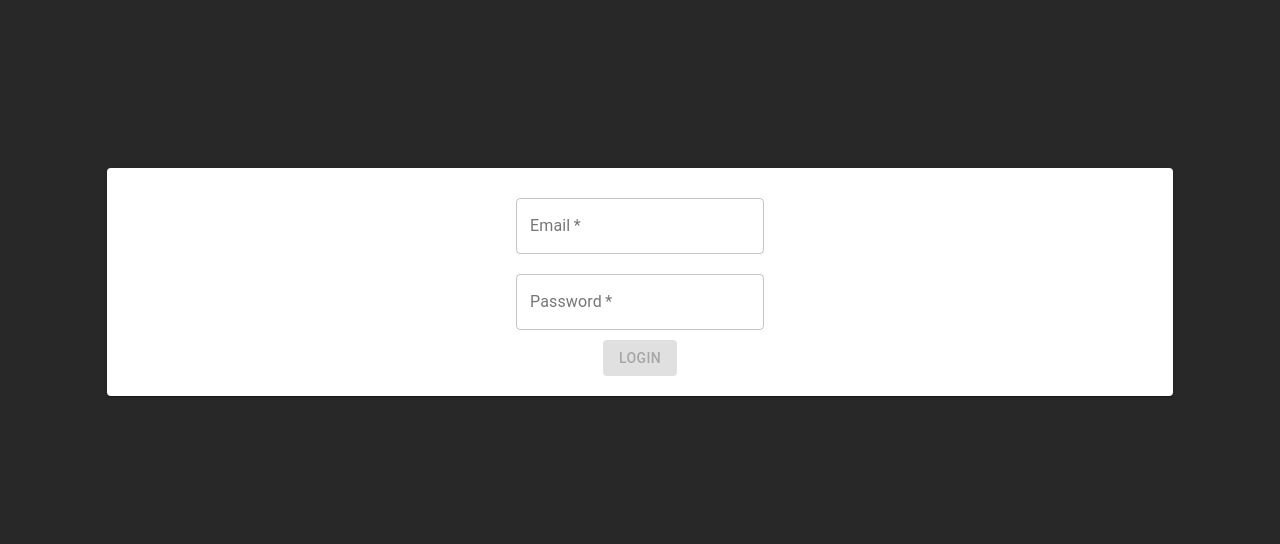
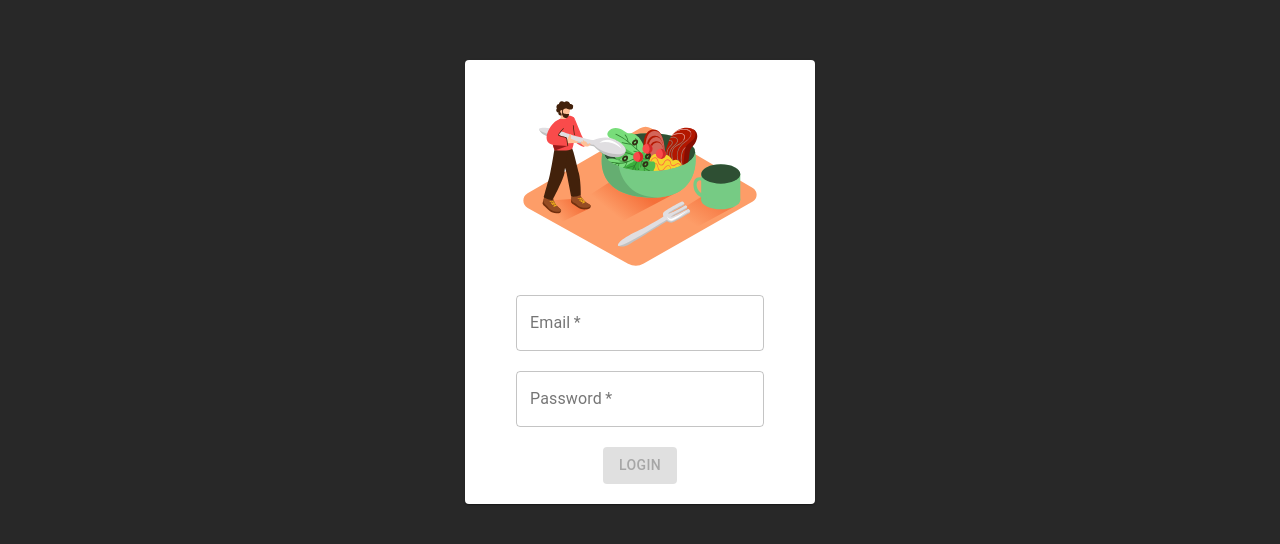
Before and after one commit to RuanMiguelGit/Recipes-App, a React (Create React App) app: page / in a window 1280 px wide. Shown: the part 118-662 px from the top of the page. Built offline with nearby package versions, Linux system fonts and the light colour scheme.

Commit message:
Login: Page stylized and Logo added

```diff
--- a/src/pages/Login.css
+++ b/src/pages/Login.css
@@ -7,9 +7,15 @@
   align-items: center;
   display: flex;
   flex-direction: column;
-  padding: 20px 0;
+  padding: 0 0 20px;
+  max-width: 350px;
+  margin: 0 auto;
 }
 
 .card-login > div {
   margin: 10px 0;
 }
+
+.card-login > button {
+  margin-top: 10px;
+}
--- a/src/pages/Login.js
+++ b/src/pages/Login.js
@@ -8,6 +8,7 @@ import './Login.css';
 import {
   initializeLocalStorageTokens,
   saveUserEmailInLocalStorage } from '../services/localStorage';
+import logo from '../images/logo.svg';
 
 const Login = () => {
   const [email, setEmail] = useState('');
@@ -53,6 +54,7 @@ const Login = () => {
       >
         <Grid item xs={ 10 }>
           <Card component="form" className="card-login">
+            <img src={ logo } alt="Logo" />
             <InputText
               label="Email"
               name="email-input"
```
Also changed, not shown: src/images/logo.svg (added).
